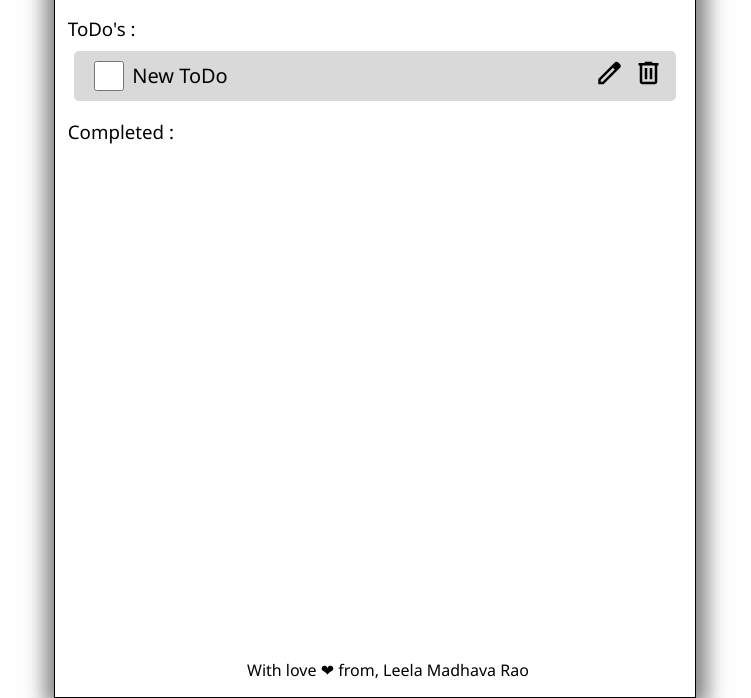
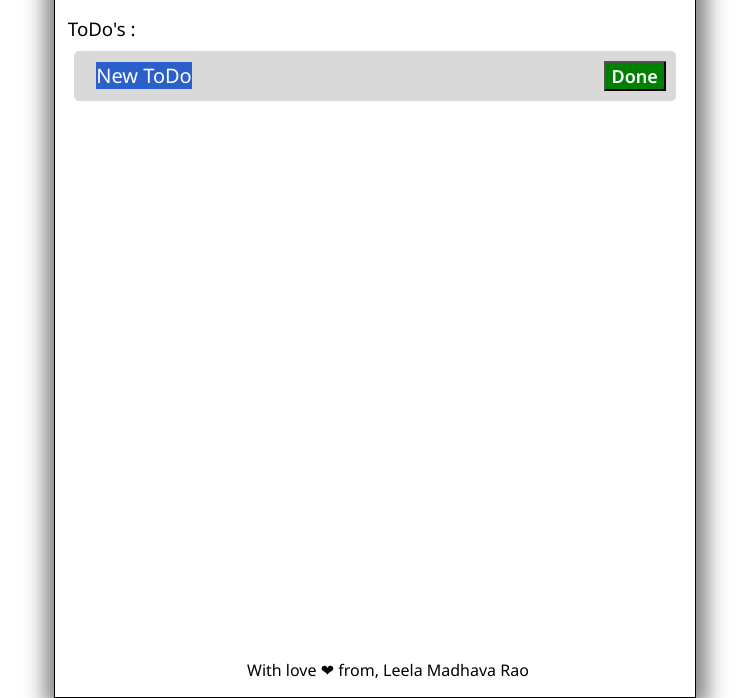
Before and after one commit to LeelaMadhavaRao/Tools, a plain HTML site: page To-Do/index.html in a window 1280 px wide. Both pictures are taken after a click on the button 915 px from the left and 50 px from the top of the page. Shown: the part 103-801 px from the top of the page, without its empty margins (265-1016 px from the left). Drawn offline with Linux system fonts and the light colour scheme.

Commit message:
ToDo Done ✅

```diff
--- a/To-Do/css/index.css
+++ b/To-Do/css/index.css
@@ -66,10 +66,27 @@ h1,h3{
     align-items: center;
     margin-top: 10px;
 }
-.option input{
+.option input[type='checkbox']{
     width: 30px;
     height: 30px;
     margin-left: 20px;
+}
+.option input[type='text']{
+    width: 225px;
+    height: 30px;
+    margin-left: 20px;
+    font-size: 20px;
+    background-color: #D9D9D9;
+    outline: none;
+    border: none;
+}
+.option button{
+    width: auto;
+    height: 30px;
+    background-color: green;
+    color: white;
+    font-size: 18px;
+    font-weight: 600;
 }
 .checkboxcontainer{
     display: flex;
--- a/To-Do/js/index.js
+++ b/To-Do/js/index.js
@@ -1,24 +1,39 @@
 var ToDo = [];
 var Completed = [];
+var CurrOpen = 'inf';
 
 setTimeout(()=>{
     Retrive_Data();
+    // document.getElementById('EnterFunc').addEventListener('keypress',(event)=>{
+    //     event.preventDefault();
+    //     if(event.key === 'Enter'){
+    //         if(CurrOpen == 'inf'){
+    //             return;
+    //         }else{
+    //             EditSave(CurrOpen);
+    //             CurrOpen = 'inf';
+    //         }
+    //     }
+    // })
 },300)
 
 function RenderLayout(){
-    if(ToDo.length === 0 && Completed.length === 0){
-        document.getElementById('h3.Completed').classList.add('display-none');
+    if(ToDo.length === 0){
         document.getElementById('h3.Todo').classList.add('display-none');
     }else{
+        document.getElementById('h3.Todo').classList.remove('display-none');
+    }
+    if(Completed.length === 0){
+        document.getElementById('h3.Completed').classList.add('display-none');
+    }else{
         document.getElementById('h3.Completed').classList.remove('display-none');
-        document.getElementById('h3.Todo').classList.remove('display-none');
     }
     //ToDo's
     var html = '';
     for(i=0;i<ToDo.length;i++){
         html += `<div class="option">
                 <div class="checkboxcontainer">
-                    <input type="checkbox">
+                    <input type="checkbox" onchange='Complete(${i})'>
                     <label>${ToDo[i]}</label>
                 </div>
                 <div style="margin-right: 10px;">
@@ -33,7 +48,10 @@ function RenderLayout(){
         html += `<div class="option">
                 <div class="checkboxcontainer">
                     <input type="checkbox" checked>
-                    <label class='strike'>${ToDo[i]}</label>
+                    <label class='strike'>${Completed[i]}</label>
+                </div>
+                <div style="margin-right: 10px;">
+                    <img class="cu-p" src="./../Img/Delete.svg" width="35px" height="30px" onclick="DeleteComp(${i})">
                 </div></div>`;
     }
     document.getElementById('listcompleted').innerHTML = html;
@@ -50,14 +68,67 @@ function Retrive_Data(){
 function New(){
     ToDo.unshift("New ToDo");
     Save();
-    RenderLayout();
+    Edit(0);
+    //RenderLayout();
 }
 function Delete(item){
-    ToDo.pop(item);
+    ToDo.splice(item,1);
     Save();
     RenderLayout();
 }
 function Edit(item){
-    alert("Leela Code me First")
-
+    if(ToDo.length === 0){
+        document.getElementById('h3.Todo').classList.add('display-none');
+    }else{
+        document.getElementById('h3.Todo').classList.remove('display-none');
+    }
+    if(Completed.length === 0){
+        document.getElementById('h3.Completed').classList.add('display-none');
+    }else{
+        document.getElementById('h3.Completed').classList.remove('display-none');
+    }
+    var html = '';
+    for(i=0;i<ToDo.length;i++){
+        if(i==item){
+            html += `<div class="option">
+                <div class="checkboxcontainer">
+                    <input type='text' value = '${ToDo[i]}' id='Leela.input.${i}'/>
+                </div>
+                <div style="margin-right: 10px;">
+                    <button onclick='EditSave(${i})'>Done</button>
+                </div></div>`;
+        }else{
+            html += `<div class="option">
+                <div class="checkboxcontainer">
+                    <input type="checkbox" onchange='Complete(${i})'>
+                    <label>${ToDo[i]}</label>
+                </div>
+                <div style="margin-right: 10px;">
+                    <img class="cu-p" src="./../Img/edit.svg" width="35px" height="30px" onclick="Edit(${i})">
+                    <img class="cu-p" src="./../Img/Delete.svg" width="35px" height="30px" onclick="Delete(${i})">
+                </div></div>`;
+        }
+    }
+    document.getElementById('listtodos').innerHTML = html;
+    document.getElementById('Leela.input.'+item).focus();
+    document.getElementById('Leela.input.'+item).setSelectionRange(0,ToDo[item].length);
+    CurrOpen = item;
 }
+function EditSave(item){
+    ToDo[item] = document.getElementById('Leela.input.'+item).value;
+    Save();
+    RenderLayout();
+    CurrOpen = 'inf';
+}
+function Complete(item){
+    var name = ToDo[item];
+    ToDo.splice(item,1);
+    Completed.unshift(name);
+    Save();
+    RenderLayout();
+}
+function DeleteComp(item){
+    Completed.splice(item,1);
+    Save();
+    RenderLayout();
+}
```
Also changed, not shown: To-Do/index.html (+0 -1 lines).
